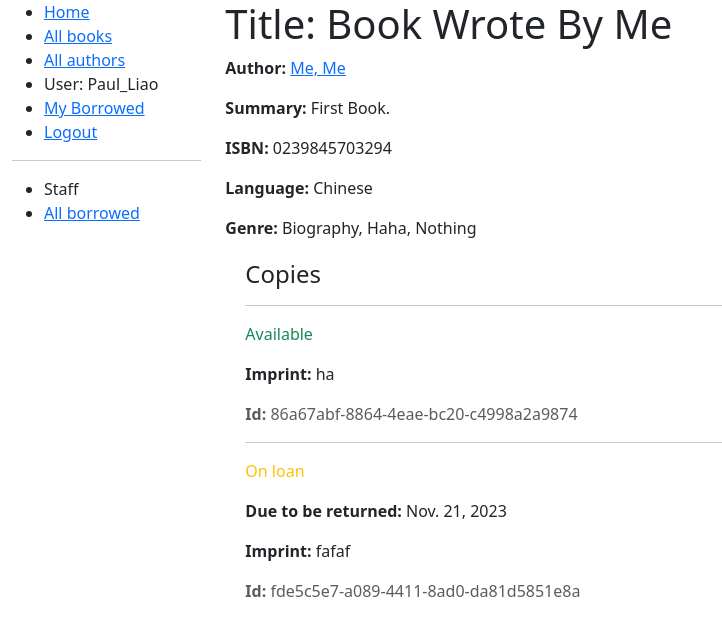
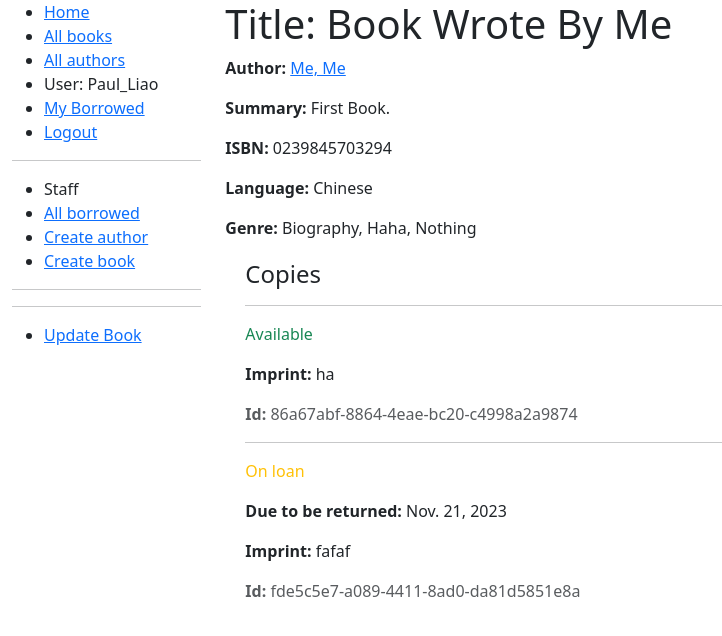
Before and after one commit to pp1457/locallibrary, a Django app: page /catalog/book/1 in a window 1280 px wide. Shown: the top 636 px of the page, without its empty margins (0-722 px from the left). Run offline with Django 4.2, Linux system fonts and the light colour scheme; a user stored in the database is signed in; data comes from the database, SQL or seed files in the repository; both versions use the stored data as it was after the commit.

Commit message:
Almost complete

```diff
--- a/catalog/templates/base_generic.html
+++ b/catalog/templates/base_generic.html
@@ -35,13 +35,19 @@
             </ul>
 
 
-
             {% if user.is_staff %}
                 <hr>
                 <ul class="sidebar-nav">
                     <li>Staff</li>
                     <li><a href="{% url 'all-borrowed' %}">All borrowed</a></li>
+                    {% if perms.catalog.add_author %}
+                        <li><a href="{% url 'author-create' %}">Create author</a></li>
+                    {% endif %}
+                    {% if perms.catalog.add_book %}
+                        <li><a href="{% url 'book-create' %}">Create book</a></li>
+                    {% endif %}
                 </ul>
+                <hr>
             {% endif %}
             {% endblock %}
         </div>
--- a/catalog/templates/catalog/book_detail.html
+++ b/catalog/templates/catalog/book_detail.html
@@ -27,3 +27,20 @@
     {% endfor %}
   </div>
 {% endblock %}
+
+{% block sidebar %}
+  {{ block.super }}
+
+  {% if perms.catalog.change_book or perms.catalog.delete_book %}
+  <hr>
+  <ul class="sidebar-nav">
+    {% if perms.catalog.change_book %}
+      <li><a href="{% url 'book-update' book.id %}">Update Book</a></li>
+    {% endif %}
+    {% if not book.bookinstance_set.all and perms.catalog.delete_book %}
+      <li><a href="{% url 'book-delete' book.id %}">Delete Book</a></li>
+    {% endif %}
+    </ul>
+  {% endif %}
+
+{% endblock %}
--- a/catalog/templates/catalog/bookinstance_list_borrowed_all.html
+++ b/catalog/templates/catalog/bookinstance_list_borrowed_all.html
@@ -1,18 +1,17 @@
 {% extends "base_generic.html" %}
 
 {% block content %}
-    <h1>Borrowed books</h1>
+    <h1>All Borrowed Books</h1>
 
     {% if bookinstance_list %}
         <ul>
-
             {% for bookinst in bookinstance_list %}
                 <li class="{% if bookinst.is_overdue %}text-danger{% endif %}">
                     <a href="{% url 'book-detail' bookinst.book.pk %}">{{ bookinst.book.title }}</a> ({{ bookinst.due_back }})
+                    {% if perms.catalog.can_mark_returned %}- <a href="{% url 'renew-book-librarian' bookinst.id %}">Renew</a>{% endif %}
                 </li>
             {% endfor %}
         </ul>
-
     {% else %}
         <p>There are no books borrowed.</p>
     {% endif %}
--- a/catalog/urls.py
+++ b/catalog/urls.py
@@ -13,3 +13,19 @@ urlpatterns += [
     path('mybooks/', views.LoanedBooksByUserListView.as_view(), name='my-borrowed'),
     path(r'borrowed/', views.LoanedBooksAllListView.as_view(), name='all-borrowed'),
 ]
+
+urlpatterns += [
+    path('book/<uuid:pk>/renew/', views.renew_book_librarian, name='renew-book-librarian'),
+]
+
+urlpatterns += [
+    path('author/create/', views.AuthorCreate.as_view(), name='author-create'),
+    path('author/<int:pk>/update/', views.AuthorUpdate.as_view(), name='author-update'),
+    path('author/<int:pk>/delete/', views.AuthorDelete.as_view(), name='author-delete'),
+]
+
+urlpatterns += [
+    path('book/create/', views.BookCreate.as_view(), name='book-create'),
+    path('book/<int:pk>/update/', views.BookUpdate.as_view(), name='book-update'),
+    path('book/<int:pk>/delete/', views.BookDelete.as_view(), name='book-delete'),
+]
--- a/catalog/views.py
+++ b/catalog/views.py
@@ -77,3 +77,102 @@ class LoanedBooksAllListView(PermissionRequiredMixin, generic.ListView):
 
     def get_queryset(self):
         return BookInstance.objects.filter(status__exact='o').order_by('due_back')
+
+
+import datetime
+
+from django.contrib.auth.decorators import login_required, permission_required
+from django.shortcuts import get_object_or_404
+from django.http import HttpResponseRedirect
+from django.urls import reverse
+
+from catalog.forms import RenewBookForm
+
+@login_required
+@permission_required('catalog.can_mark_returned', raise_exception=True)
+def renew_book_librarian(request, pk):
+    """View function for renewing a specific BookInstance by librarian."""
+    book_instance = get_object_or_404(BookInstance, pk=pk)
+
+    # If this is a POST request then process the Form data
+    if request.method == 'POST':
+
+        # Create a form instance and populate it with data from the request (binding):
+        form = RenewBookForm(request.POST)
+
+        # Check if the form is valid:
+        if form.is_valid():
+            # process the data in form.cleaned_data as required (here we just write it to the model due_back field)
+            book_instance.due_back = form.cleaned_data['renewal_date']
+            book_instance.save()
+
+            # redirect to a new URL:
+            return HttpResponseRedirect(reverse('all-borrowed'))
+
+    # If this is a GET (or any other method) create the default form.
+    else:
+        proposed_renewal_date = datetime.date.today() + datetime.timedelta(weeks=3)
+        form = RenewBookForm(initial={'renewal_date': proposed_renewal_date})
+
+    context = {
+        'form': form,
+        'book_instance': book_instance,
+    }
+
+    return render(request, 'catalog/book_renew_librarian.html', context)
+
+from django.views.generic.edit import CreateView, UpdateView, DeleteView
+from django.urls import reverse_lazy
+from .models import Author
+
+class AuthorCreate(PermissionRequiredMixin, CreateView):
+    model = Author
+    fields = ['first_name', 'last_name', 'date_of_birth', 'date_of_death']
+    initial = {'date_of_death': '11/11/2023'}
+    permission_required = 'catalog.add_author'
+
+class AuthorUpdate(PermissionRequiredMixin, UpdateView):
+    model = Author
+    # Not recommended (potential security issue if more fields added)
+    fields = '__all__'
+    permission_required = 'catalog.change_author'
+
+class AuthorDelete(PermissionRequiredMixin, DeleteView):
+    model = Author
+    success_url = reverse_lazy('authors')
+    permission_required = 'catalog.delete_author'
+
+    def form_valid(self, form):
+        try:
+            self.object.delete()
+            return HttpResponseRedirect(self.success_url)
+        except Exception as e:
+            return HttpResponseRedirect(
+                reverse("author-delete", kwargs={"pk": self.object.pk})
+            )
+
+from .models import Book
+
+class BookCreate(PermissionRequiredMixin, CreateView):
+    model = Book
+    fields = ['title', 'author', 'summary', 'isbn', 'genre', 'language']
+    permission_required = 'catalog.add_book'
+
+class BookUpdate(PermissionRequiredMixin, UpdateView):
+    model = Book
+    fields = ['title', 'author', 'summary', 'isbn', 'genre', 'language']
+    permission_required = 'catalog.change_book'
+
+class BookDelete(PermissionRequiredMixin, DeleteView):
+    model = Book
+    success_url = reverse_lazy('books')
+    permission_required = 'catalog.delete_book'
+
+    def form_valid(self, form):
+        try:
+            self.object.delete()
+            return HttpResponseRedirect(self.success_url)
+        except Exception as e:
+            return HttpResponseRedirect(
+                reverse("book-delete", kwargs={"pk": self.object.pk})
+            )
```
Also changed, not shown: catalog/forms.py (added, +23 -0 lines), catalog/templates/catalog/author_confirm_delete.html (added, +25 -0 lines), catalog/templates/catalog/author_detail.html (+17 -0 lines), catalog/templates/catalog/author_form.html (added, +11 -0 lines), catalog/templates/catalog/book_confirm_delete.html (added, +25 -0 lines), catalog/templates/catalog/book_form.html (added, +11 -0 lines), catalog/templates/catalog/book_renew_librarian.html (added, +15 -0 lines), catalog/migrations/0007_alter_bookinstance_status.py (added), db.sqlite3. Lines whose indentation alone changed are shown as unchanged.
